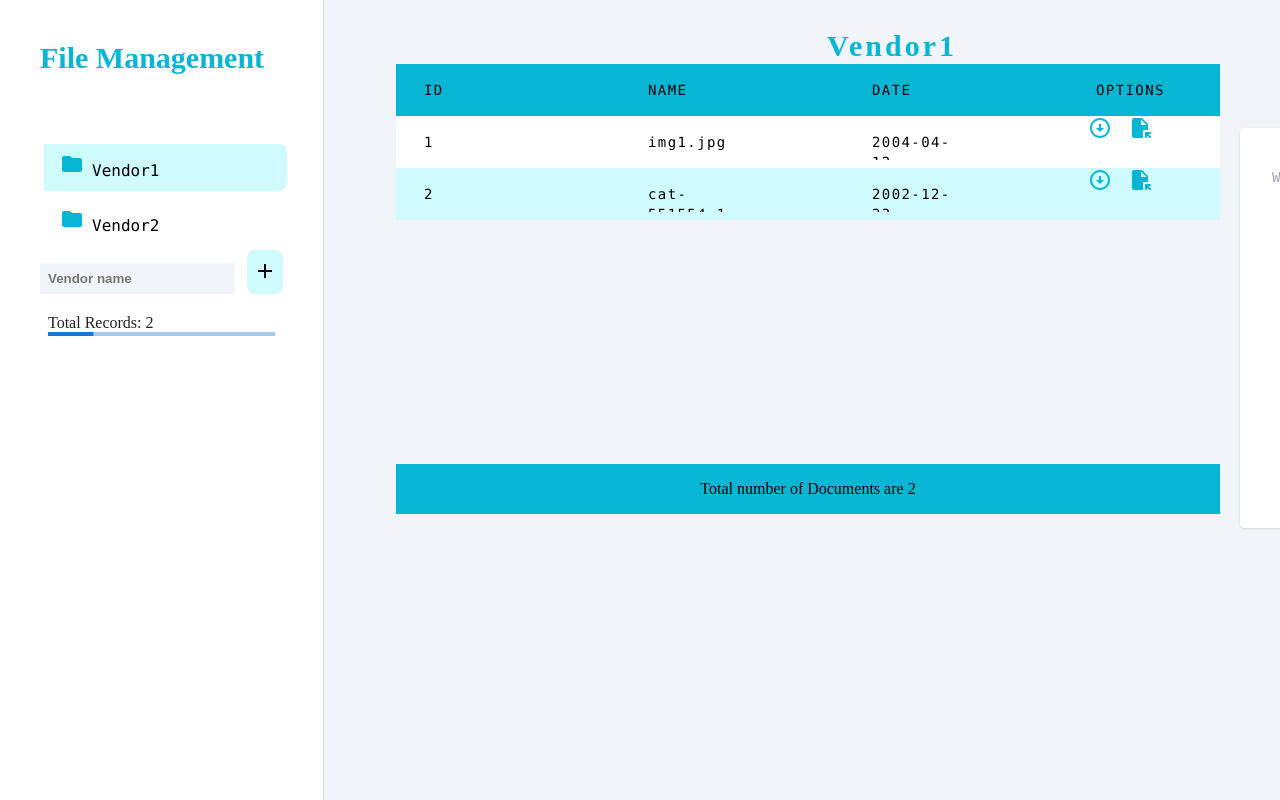
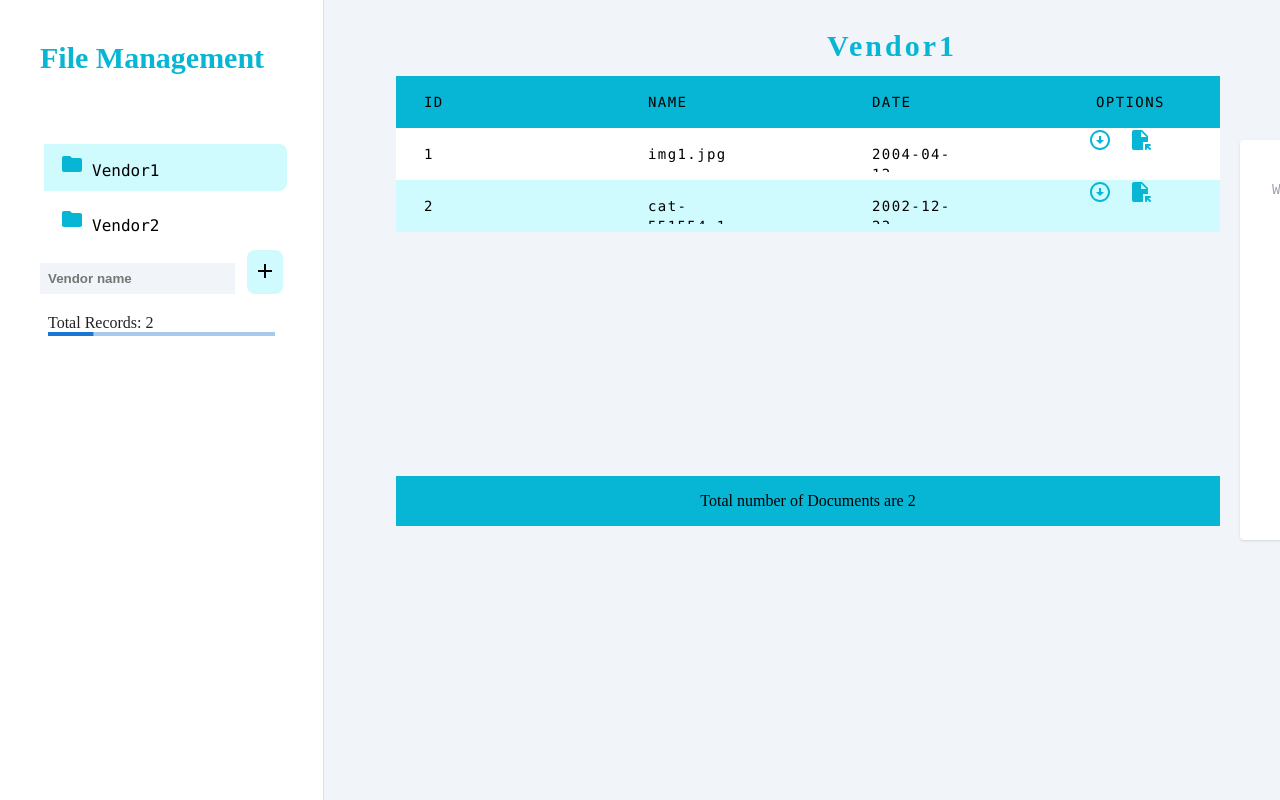
Before and after one commit to konekoshinde/raksoftech_filemng, a Next.js app: page / in a window 1280 px wide. Shown: the top 800 px of the page. Built offline with nearby package versions, Linux system fonts and the light colour scheme.

Commit message:
Update DisplayList.js

```diff
--- a/src/app/Components/DisplayList.js
+++ b/src/app/Components/DisplayList.js
@@ -83,7 +83,7 @@ function DisplayList(props) {
 
     console.log(rows)
     return (
-        <div className=' lg:ps-20 md:ps-10 sm:p-0 flex flex-col xl:flex-row'>
+        <div className=' lg:ps-20 md:ps-10 sm:p-0 flex flex-col xl:flex-row my-3'>
             <div className='flex flex-col'>
 
 
```
